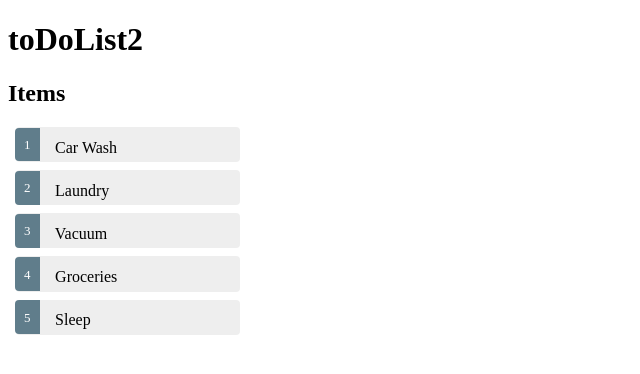
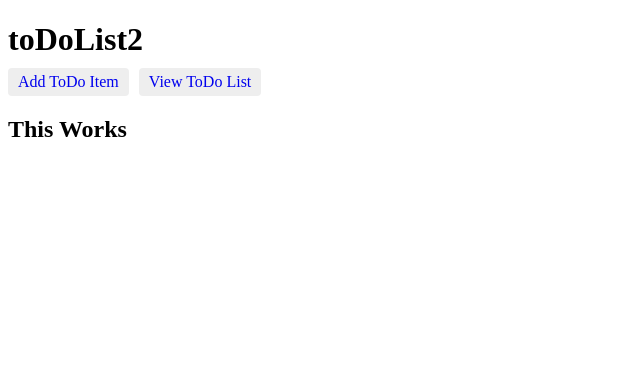
Before and after one commit to jamesj228/toDoList, an Angular app: page /view in a window 1280 px wide. Before the commit this address led to /. Shown: the top 374 px of the page, without its empty margins (0-640 px from the left). Built offline with nearby package versions, Linux system fonts and the light colour scheme.

Commit message:
Routing is working correctly, now home page is directed to the view component when loaded

```diff
--- a/package.json
+++ b/package.json
@@ -19,6 +19,7 @@
     "@angular/platform-browser": "~7.2.0",
     "@angular/platform-browser-dynamic": "~7.2.0",
     "@angular/router": "~7.2.0",
+    "angular-2-local-storage": "^3.0.2",
     "core-js": "^2.5.4",
     "rxjs": "~6.3.3",
     "tslib": "^1.9.0",
--- a/src/app/app-routing.module.ts
+++ b/src/app/app-routing.module.ts
@@ -1,7 +1,13 @@
 import {NgModule} from '@angular/core';
 import {Routes, RouterModule} from '@angular/router';
+import {ViewComponent} from './view/view.component';
+import {ItemsComponent} from './items/items.component';
 
-const routes: Routes = [];
+const routes: Routes = [
+  {path: '', redirectTo: '/view', pathMatch: 'full'},
+  {path: 'items', component: ItemsComponent},
+  {path: 'view', component: ViewComponent}
+];
 
 @NgModule({
   imports: [RouterModule.forRoot(routes)],
@@ -9,3 +15,4 @@ const routes: Routes = [];
 })
 
 export class AppRoutingModule { }
+export const routingComponents = [ViewComponent, ItemsComponent]
--- a/src/app/app.component.css
+++ b/src/app/app.component.css
@@ -0,0 +1,12 @@
+h1 {
+  margin-bottom: 0;
+}
+
+nav a {
+  padding: 5px 10px;
+  text-decoration: none;
+  margin-top: 10px;
+  display: inline-block;
+  background-color: #eee;
+  border-radius: 4px;
+}
--- a/src/app/app.component.html
+++ b/src/app/app.component.html
@@ -1,2 +1,8 @@
 <h1>{{title}}</h1>
-<app-toDoList></app-toDoList>
+<nav>
+  <a routerLink="./view" routerLinkActive="active">Add ToDo Item</a>
+  <a routerLink="./items" routerLinkActive="active">View ToDo List</a>
+</nav>
+
+
+<router-outlet></router-outlet>
--- /dev/null
+++ b/src/app/view/view.component.html
@@ -0,0 +1 @@
+<h2>This Works</h2>
--- a/src/app/view/view.component.ts
+++ b/src/app/view/view.component.ts
@@ -2,9 +2,10 @@ import { Component, OnInit } from '@angular/core';
 
 @Component({
   selector: 'app-viewList',
-  template: `./items.component.html`,
-  styles: [`./items.component.css`]
+  templateUrl: './view.component.html',
+  styleUrls: [`./view.component.css`]
 })
+
 export class ViewComponent implements OnInit {
 
   constructor() { }
--- a/src/styles.css
+++ b/src/styles.css
@@ -1 +1,4 @@
 /* You can add global styles to this file, and also import other style files */
+nav a {
+  margin-right: 10px;
+}
```
Also changed, not shown: src/app/app.module.ts (+2 -5 lines), src/app/view/view.componenet.html (deleted), 1 other file (tests, documents, lock files or other folders).
